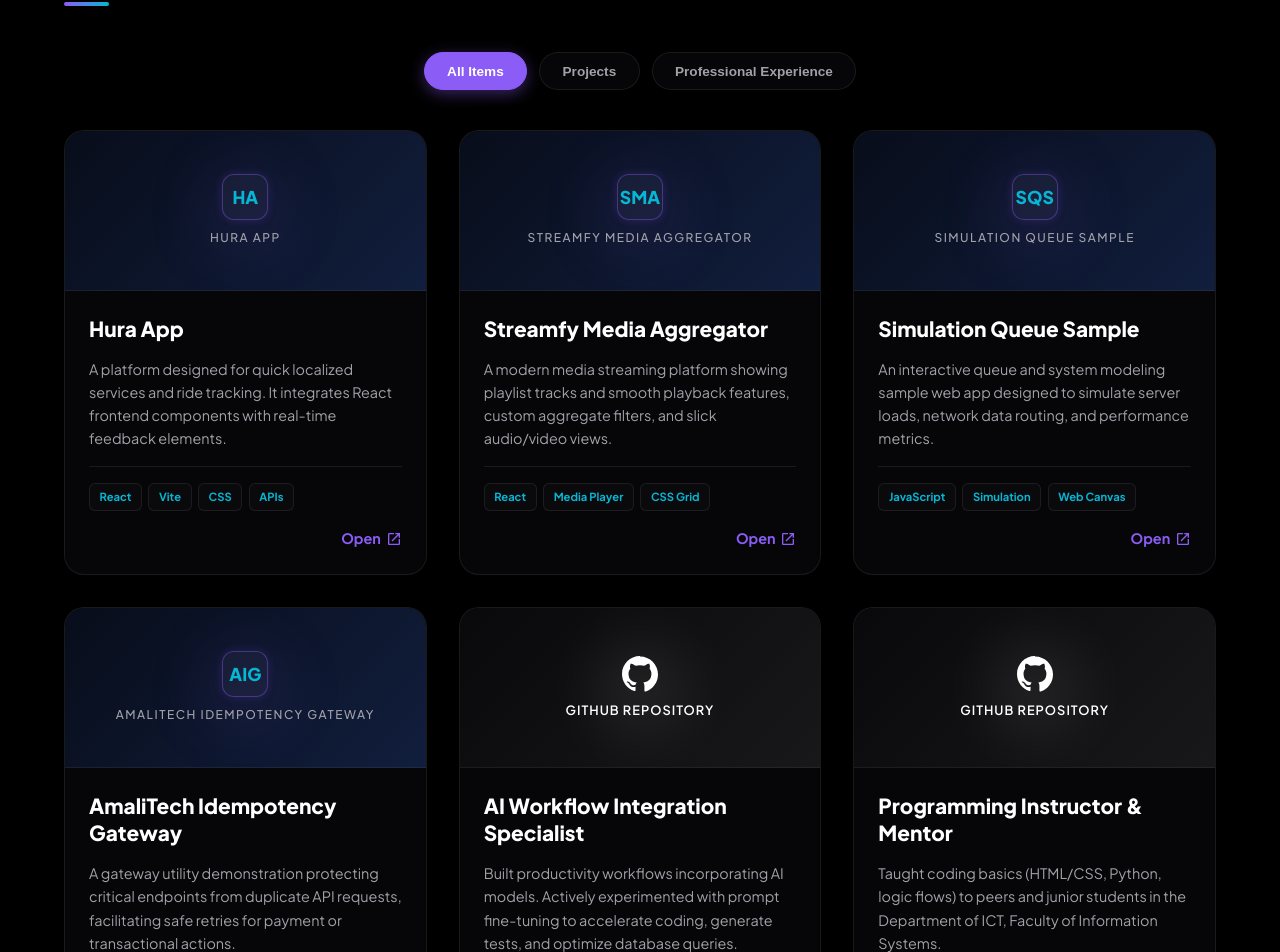
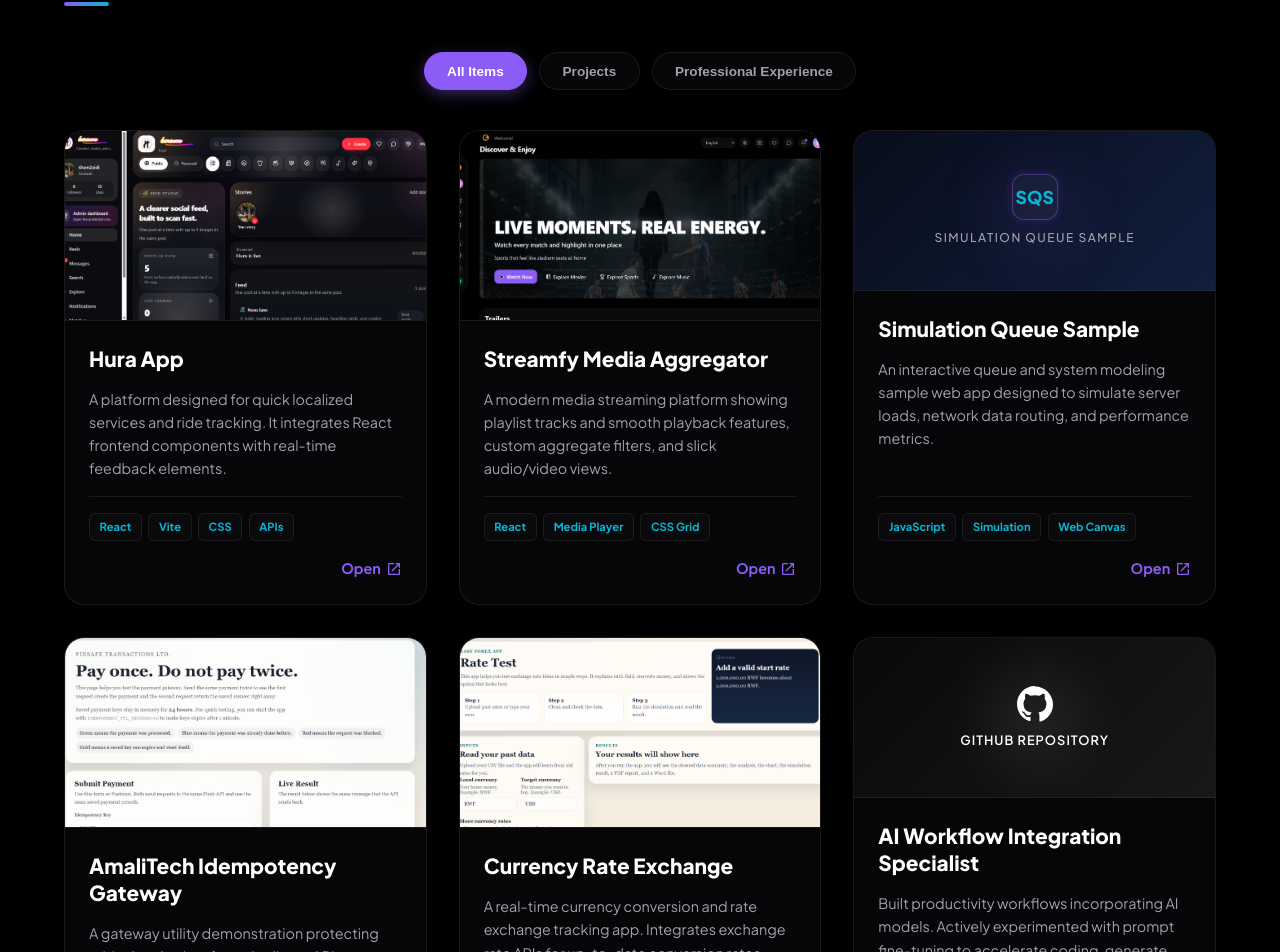
Before and after one commit to am2aidi/portfolio, a React (Vite) app: page / in a window 1280 px wide. Shown: the part 3758-4710 px from the top of the page. Built offline with nearby package versions, Linux system fonts and the light colour scheme; the HTML template or start-up script is replaced by a standard one; a web font is replaced by a local one.

Commit message:
feat: map project showcase images and add Currency Rate Exchange default data

```diff
--- a/src/App.jsx
+++ b/src/App.jsx
@@ -45,14 +45,14 @@ const defaultData = {
       title: 'Hura App',
       description: 'A platform designed for quick localized services and ride tracking. It integrates React frontend components with real-time feedback elements.',
       link: 'https://huraapp.vercel.app/',
-      image: '',
+      image: '/huranow.png',
       tags: 'React, Vite, CSS, APIs'
     },
     {
       title: 'Streamfy Media Aggregator',
       description: 'A modern media streaming platform showing playlist tracks and smooth playback features, custom aggregate filters, and slick audio/video views.',
       link: 'https://streamfyappmsm.vercel.app/',
-      image: '',
+      image: '/streamfy.png',
       tags: 'React, Media Player, CSS Grid'
     },
     {
@@ -66,8 +66,15 @@ const defaultData = {
       title: 'AmaliTech Idempotency Gateway',
       description: 'A gateway utility demonstration protecting critical endpoints from duplicate API requests, facilitating safe retries for payment or transactional actions.',
       link: 'https://amalitech-idempotency-gateway.vercel.app/',
-      image: '',
+      image: '/amalitech.png',
       tags: 'Vercel, API Gateway, Node.js, Security'
+    },
+    {
+      title: 'Currency Rate Exchange',
+      description: 'A real-time currency conversion and rate exchange tracking app. Integrates exchange rate APIs for up-to-date conversion rates.',
+      link: 'https://github.com/am2aidi',
+      image: '/rate exchange.png',
+      tags: 'JavaScript, APIs, CSS Grid, Finance'
     }
   ],
   works: [
```
